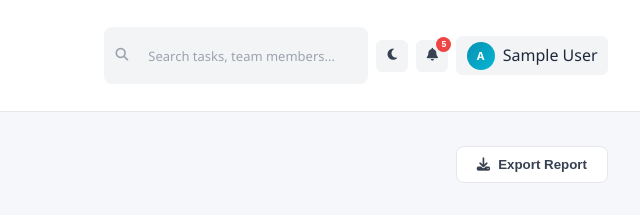
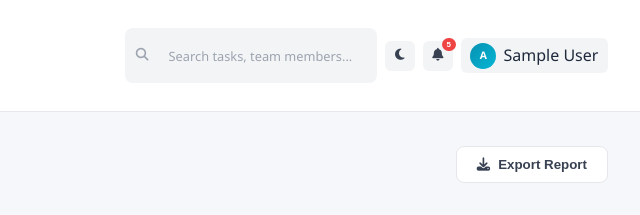
Before and after one commit to SouvikPachal2004/Task-Sphere, a website: page frontend/dashboard-admin.html in a window 1280 px wide. Shown: the top 215 px of the page, 640-1280 px from the left. Drawn offline with Linux system fonts and the light colour scheme; no server answers; sample sign-in values are in the browser's storage.

Commit message:
fix: inline header styles to bypass Railway CSS cache, force small header elements

```diff
--- a/frontend/css/dashboard.css
+++ b/frontend/css/dashboard.css
@@ -1,5 +1,5 @@
 /* ============================================
-   DASHBOARD LAYOUT - MATCHING REFERENCE
+   DASHBOARD LAYOUT - v3
    ============================================ */
 
 * {
--- a/frontend/dashboard-admin.html
+++ b/frontend/dashboard-admin.html
@@ -12,6 +12,18 @@
 
     <link rel="stylesheet" href="css/styles.css?v=2">
     <link rel="stylesheet" href="css/dashboard.css?v=2">
+    <style>
+        /* Header right override - force small size */
+        .header-right { gap: 0.5rem !important; }
+        .header-btn { width: 30px !important; height: 30px !important; font-size: 0.8rem !important; padding: 0 !important; border-radius: 6px !important; }
+        .notification-badge { font-size: 0.5rem !important; min-width: 14px !important; padding: 1px 4px !important; top: -3px !important; right: -3px !important; }
+        .header-profile { padding: 0.3rem 0.6rem !important; gap: 0.45rem !important; border-radius: 6px !important; }
+        .profile-avatar { width: 26px !important; height: 26px !important; min-width: 26px !important; font-size: 0.65rem !important; }
+        .profile-name { font-size: 0.75rem !important; }
+        .profile-role { font-size: 0.65rem !important; }
+        .search-box { min-width: 200px !important; padding: 0.4rem 0.7rem !important; }
+        .search-box input { font-size: 0.8rem !important; }
+    </style>
     <link rel="stylesheet" href="https://cdnjs.cloudflare.com/ajax/libs/font-awesome/6.4.0/css/all.min.css">
 </head>
 <body class="dashboard-admin">
```
Also changed, not shown: frontend/dashboard-employee.html (+12 -0 lines), frontend/dashboard-superadmin.html (+12 -0 lines), 1 other file.
